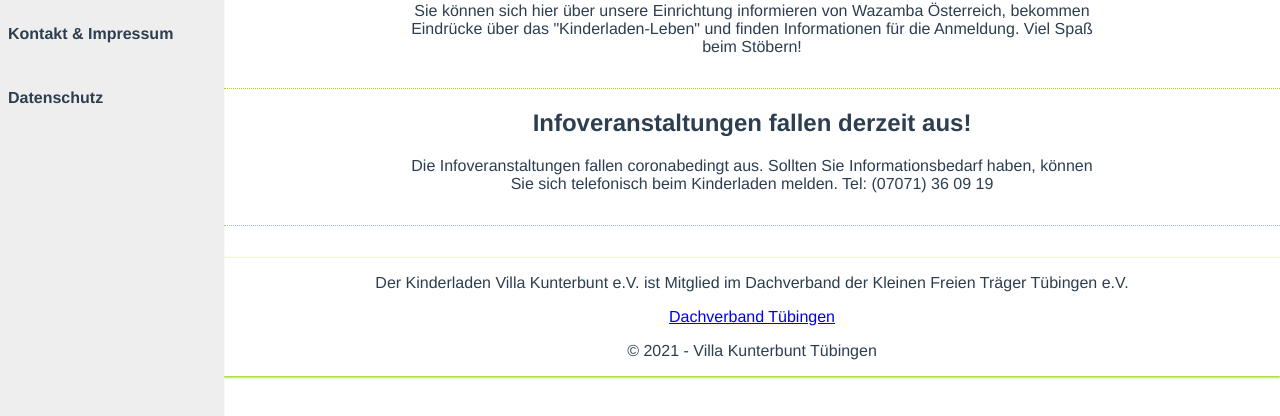
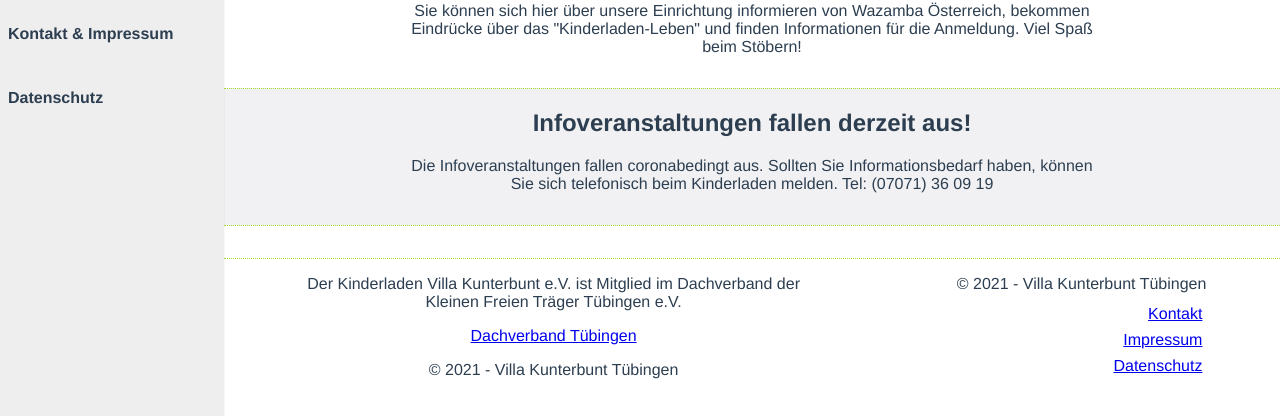
Before and after one commit to ChristianMLux/villakunterbunt, a Vue app: page / in a window 1280 px wide. Shown: the part 381-797 px from the top of the page. Built offline with nearby package versions, Linux system fonts and the light colour scheme.

Commit message:
ref: refactors the footer

```diff
--- a/src/components/InfoSection/InfoSection.vue
+++ b/src/components/InfoSection/InfoSection.vue
@@ -24,6 +24,7 @@ export default {
 
 <style lang="scss" scoped>
 section {
+  background: #f1f1f3;
   margin-top: 2rem;
   padding: 2rem;
   padding-top: 0;
--- a/src/components/MainFooter/MainFooter.vue
+++ b/src/components/MainFooter/MainFooter.vue
@@ -7,6 +7,12 @@
       </p>
       <a href="http://www.dachverband-tuebingen.de/.">Dachverband Tübingen</a>
       <p class="copyright">&copy; 2021 - Villa Kunterbunt Tübingen</p>
+    </div>
+    <div class="footer footer-right">
+      <p class="copyright">&copy; 2021 - Villa Kunterbunt Tübingen</p>
+      <router-link to="/contact">Kontakt</router-link>
+      <router-link to="/contact">Impressum</router-link>
+      <router-link to="/contact">Datenschutz</router-link>
     </div>
   </footer>
 </template>
@@ -19,8 +25,9 @@ export default {
 
 <style lang="scss" scoped>
 .main-footer {
+  display: flex;
   margin-top: auto;
-  box-shadow: var(--green) 0px 1px 3px, var(--green) 0px 1px 2px;
+  border-top: 1px dotted var(--green);
   margin-top: 2rem;
 }
 .main-footer > div {
@@ -29,6 +36,18 @@ export default {
   flex-flow: column;
 }
 .footer-center {
-  max-width: 80vw;
+  max-width: 40vw;
+}
+.footer-right {
+  text-align: right;
+  a {
+    padding: 0.25rem;
+    &:first-child {
+      padding-top: 0;
+    }
+  }
+}
+.copyright {
+  margin: 1rem 0 0.5rem 0;
 }
 </style>
```
